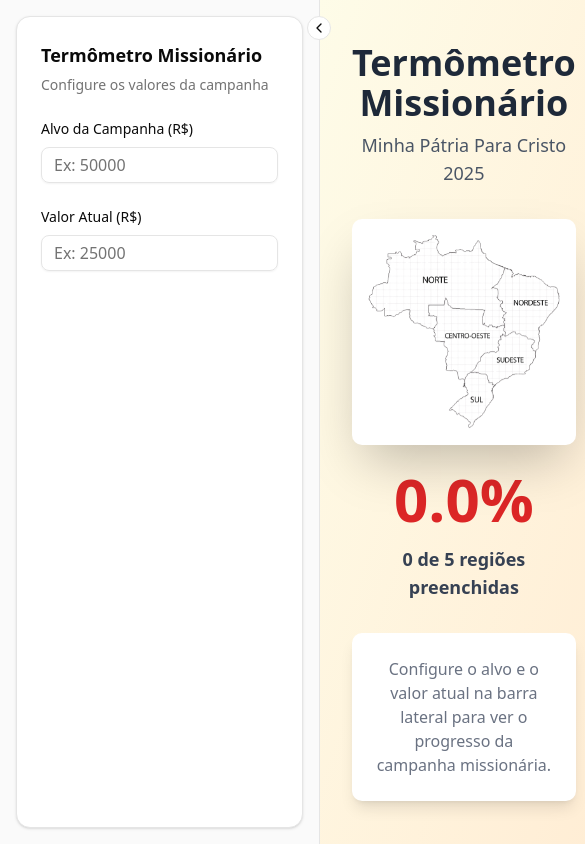
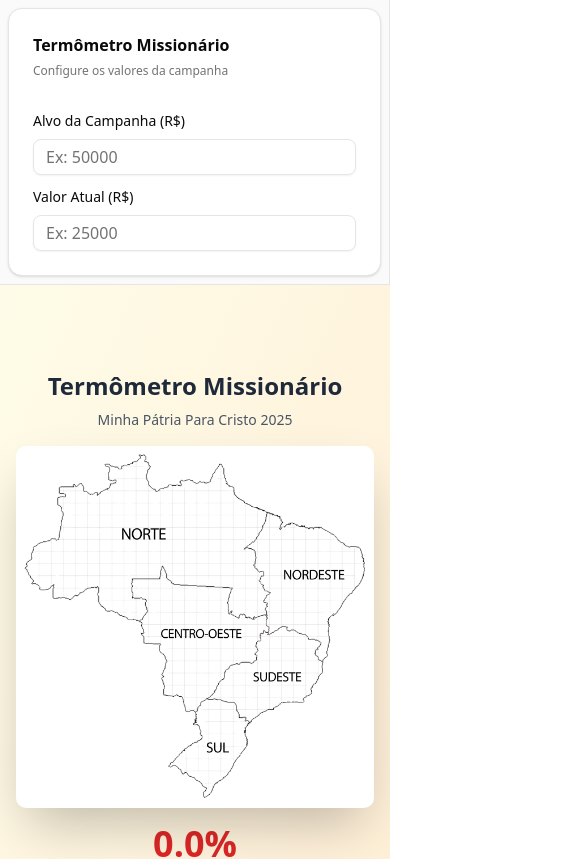
Before and after one commit to agenciaispark/missoes, a React (Vite) app: page / in a window 390 px wide. Shown: the top 859 px of the page, 585 px wide, since content can reach past the window. Built offline with nearby package versions, Linux system fonts and the light colour scheme.

Commit message:
feat: Ajusta responsividade da aplicação para dispositivos móveis

```diff
--- a/src/App.jsx
+++ b/src/App.jsx
@@ -37,7 +37,7 @@ function App() {
   }
 
   return (
-    <div className="flex h-screen bg-background">
+    <div className="flex flex-col lg:flex-row h-screen bg-background">
       <Sidebar
         alvo={alvo}
         valorAtual={valorAtual}
@@ -46,7 +46,7 @@ function App() {
         isCollapsed={sidebarCollapsed}
         onToggleCollapse={setSidebarCollapsed}
       />
-      <div className={`flex-1 transition-all duration-300 ${sidebarCollapsed ? 'ml-12' : 'ml-80'}`}>
+      <div className={`flex-1 transition-all duration-300 ${sidebarCollapsed ? 'lg:ml-12' : 'lg:ml-80'}`}>
         <ThermometerDisplay
           alvo={alvo}
           valorAtual={valorAtual}
--- a/src/components/Sidebar.jsx
+++ b/src/components/Sidebar.jsx
@@ -47,31 +47,31 @@ const Sidebar = ({ alvo, valorAtual, onAlvoChange, onValorAtualChange, isCollaps
   }
 
   return (
-    <div className={`fixed left-0 top-0 h-full bg-sidebar border-r border-sidebar-border transition-all duration-300 z-10 ${
-      isCollapsed ? 'w-12' : 'w-80'
+    <div className={`lg:fixed lg:left-0 lg:top-0 lg:h-full bg-sidebar border-r lg:border-r border-b lg:border-b-0 border-sidebar-border transition-all duration-300 z-10 ${
+      isCollapsed ? 'lg:w-12 w-full h-auto' : 'lg:w-80 w-full h-auto lg:h-full'
     }`}>
-      {/* Botão de recolher/expandir */}
+      {/* Botão de recolher/expandir (apenas em desktop) */}
       <Button
         variant="ghost"
         size="sm"
-        className="absolute -right-3 top-4 z-20 bg-background border border-border rounded-full p-1 h-6 w-6"
+        className="hidden lg:block absolute -right-3 top-4 z-20 bg-background border border-border rounded-full p-1 h-6 w-6"
         onClick={() => onToggleCollapse(!isCollapsed)}
       >
         {isCollapsed ? <ChevronRight className="h-4 w-4" /> : <ChevronLeft className="h-4 w-4" />}
       </Button>
 
       {/* Conteúdo da sidebar */}
-      <div className={`p-4 h-full ${isCollapsed ? 'hidden' : 'block'}`}>
-        <Card className="h-full">
-          <CardHeader>
-            <CardTitle className="text-lg font-bold text-sidebar-foreground">
+      <div className={`p-2 md:p-4 h-full ${isCollapsed ? 'lg:hidden' : 'block'}`}>
+        <Card className="h-full lg:h-full h-auto">
+          <CardHeader className="pb-2 md:pb-6">
+            <CardTitle className="text-base md:text-lg font-bold text-sidebar-foreground">
               Termômetro Missionário
             </CardTitle>
-            <p className="text-sm text-muted-foreground">
+            <p className="text-xs md:text-sm text-muted-foreground">
               Configure os valores da campanha
             </p>
           </CardHeader>
-          <CardContent className="space-y-6">
+          <CardContent className="space-y-3 md:space-y-6">
             <div className="space-y-2">
               <Label htmlFor="alvo" className="text-sm font-medium">
                 Alvo da Campanha (R$)
--- a/src/components/ThermometerDisplay.jsx
+++ b/src/components/ThermometerDisplay.jsx
@@ -70,18 +70,18 @@ const ThermometerDisplay = ({ alvo, valorAtual, isProjectionMode = false }) => {
   }
 
   return (
-    <div className="flex-1 flex items-center justify-center min-h-screen bg-gradient-to-br from-yellow-50 to-orange-100 p-8">
-      <div className="text-center max-w-7xl mx-auto">
-        <div className="mb-8">
-          <h1 className="text-4xl font-bold text-gray-800 mb-2">Termômetro Missionário</h1>
-          <p className="text-lg text-gray-600">Minha Pátria Para Cristo 2025</p>
+    <div className="flex-1 flex items-center justify-center min-h-screen bg-gradient-to-br from-yellow-50 to-orange-100 p-4 md:p-8">
+      <div className="text-center max-w-7xl mx-auto w-full">
+        <div className="mb-4 md:mb-8">
+          <h1 className="text-2xl md:text-4xl font-bold text-gray-800 mb-2">Termômetro Missionário</h1>
+          <p className="text-sm md:text-lg text-gray-600">Minha Pátria Para Cristo 2025</p>
         </div>
 
-        <div className="flex items-start justify-center gap-8">
+        <div className="flex flex-col lg:flex-row items-start justify-center gap-4 lg:gap-8">
           {/* Termômetro lateral */}
           {alvo && valorAtual && (
-            <div className="flex flex-col items-center">
-              <div className="relative w-16 h-80 bg-gray-200 rounded-full overflow-hidden shadow-lg">
+            <div className="flex flex-col items-center order-2 lg:order-1">
+              <div className="relative w-12 h-60 md:w-16 md:h-80 bg-gray-200 rounded-full overflow-hidden shadow-lg">
                 <motion.div
                   className="absolute bottom-0 left-0 w-full rounded-full"
                   style={{
@@ -116,10 +116,10 @@ const ThermometerDisplay = ({ alvo, valorAtual, isProjectionMode = false }) => {
           )}
 
           {/* Container principal com mapa e informações */}
-          <div className="flex gap-8 items-start">
+          <div className="flex flex-col xl:flex-row gap-4 xl:gap-8 items-start order-1 lg:order-2 w-full">
             {/* Mapa principal */}
-            <div className="relative mb-8 max-w-3xl">
-            <div className="relative bg-white rounded-lg shadow-2xl p-4">
+            <div className="relative mb-4 xl:mb-8 max-w-3xl mx-auto xl:mx-0 flex-1">
+            <div className="relative bg-white rounded-lg shadow-2xl p-2 md:p-4">
               {/* Mapa base vazio */}
               <img
                 src={MAPAVAZIO}
@@ -197,27 +197,27 @@ const ThermometerDisplay = ({ alvo, valorAtual, isProjectionMode = false }) => {
                   </div>
                 )
               })}
-            </div>
-
-            {/* Valor do alvo em destaque próximo ao mapa */}
-            {alvo && (
+                  {/* Destaque do valor do alvo */}
+              {alvo && !isProjectionMode && (
                 <motion.div
-                className="absolute -top-6 right-4 bg-blue-600 text-white px-4 py-2 rounded-lg shadow-lg"
+                  className="absolute top-2 right-2 md:top-4 md:right-4 bg-blue-600 text-white px-2 py-1 md:px-4 md:py-2 rounded-lg shadow-lg"
                   initial={{ opacity: 0, y: -10 }}
                   animate={{ opacity: 1, y: 0 }}
                   transition={{ duration: 0.5, delay: 0.3 }}
                 >
-                <div className="text-sm font-medium">Alvo</div>
-                <div className="text-lg font-bold">
+                  <div className="text-xs md:text-sm font-medium">Alvo</div>
+                  <div className="text-sm md:text-lg font-bold">
                     R$ {parseFloat(alvo).toLocaleString('pt-BR', { minimumFractionDigits: 2 })}
                   </div>
                 </motion.div>
               )}
+            </div>
 
+            {/* Percentual e informações gerais (apenas no modo normal) */}
             {!isProjectionMode && (
               <>
                 <motion.div
-                  className="text-6xl font-bold mt-6"
+                  className="text-4xl md:text-6xl font-bold mt-4 md:mt-6"
                   style={{
                     color: percentage >= 100 ? '#22c55e' :
                            percentage >= 75 ? '#eab308' :
@@ -240,7 +240,7 @@ const ThermometerDisplay = ({ alvo, valorAtual, isProjectionMode = false }) => {
 
           {/* Blocos de informações das regiões à direita do mapa */}
           {alvo && valorAtual && (
-            <div className="flex flex-col gap-3 w-64">
+            <div className="flex flex-col gap-2 md:gap-3 w-full xl:w-64 xl:flex-shrink-0">
               {/* Ordem: Sul > Sudeste > Centro-Oeste > Nordeste > Norte (de baixo para cima) */}
               {regions.slice().reverse().map((region) => {
                 const status = getRegionStatus(region.order)
@@ -251,7 +251,7 @@ const ThermometerDisplay = ({ alvo, valorAtual, isProjectionMode = false }) => {
                 return (
                   <motion.div
                     key={region.name}
-                    className={`p-4 rounded-lg transition-all duration-300 shadow-md ${
+                    className={`p-3 md:p-4 rounded-lg transition-all duration-300 shadow-md ${
                       isComplete
                         ? 'bg-green-100 text-green-800 border-2 border-green-300'
                         : isPartial
@@ -262,11 +262,11 @@ const ThermometerDisplay = ({ alvo, valorAtual, isProjectionMode = false }) => {
                     animate={{ opacity: 1, x: 0 }}
                     transition={{ duration: 0.5, delay: region.order * 0.1 }}
                   >
-                    <div className="font-bold text-lg mb-2">{region.name}</div>
-                    <div className="text-sm mb-2">
+                    <div className="font-bold text-base md:text-lg mb-1 md:mb-2">{region.name}</div>
+                    <div className="text-xs md:text-sm mb-1 md:mb-2">
                       {isComplete ? '✓ Completa' : isPartial ? `◐ ${status.fillPercentage.toFixed(0)}%` : 'Aguardando'}
                     </div>
-                    <div className="text-sm space-y-1">
+                    <div className="text-xs md:text-sm space-y-1">
                       <div>Meta: R$ {status.valorNecessario.toLocaleString('pt-BR', { minimumFractionDigits: 2 })}</div>
                       {status.valorRestante > 0 && (
                         <div className="text-red-600 font-semibold">
@@ -284,7 +284,7 @@ const ThermometerDisplay = ({ alvo, valorAtual, isProjectionMode = false }) => {
 
         {alvo && valorAtual && !isProjectionMode && (
           <motion.div
-            className="bg-white rounded-lg shadow-lg p-6 max-w-md mx-auto mt-8"
+            className="bg-white rounded-lg shadow-lg p-4 md:p-6 max-w-md mx-auto mt-4 md:mt-8"
             initial={{ opacity: 0, y: 20 }}
             animate={{ opacity: 1, y: 0 }}
             transition={{ duration: 0.5, delay: 0.7 }}
```
Lines whose indentation alone changed are shown as unchanged.
